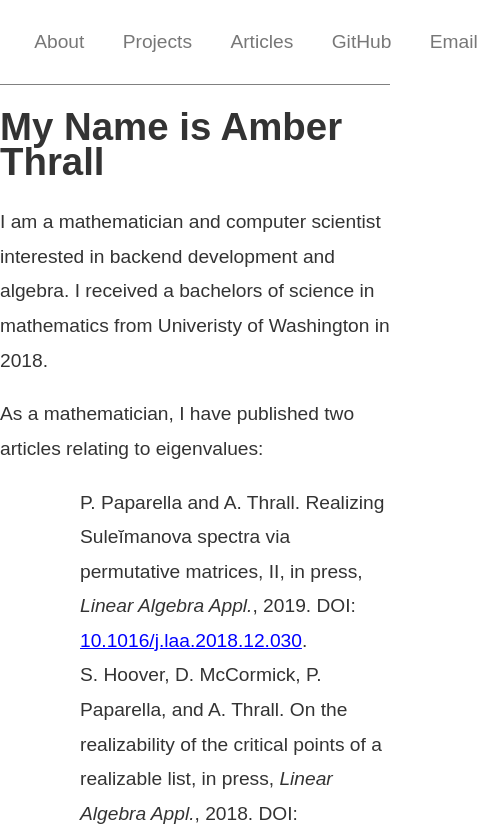
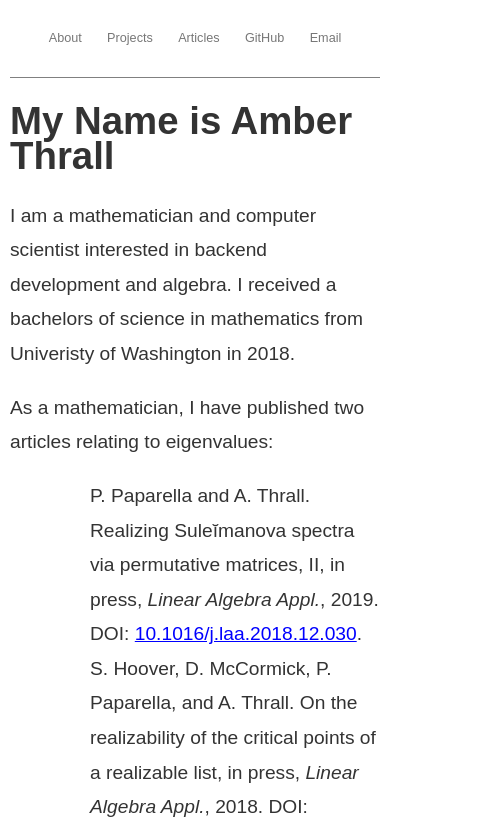
Before and after one commit to AmberThrall/amberthrall.github.io, a React (Create React App) app: page / in a window 390 px wide. Shown: the top 833 px of the page, 497 px wide, since content can reach past the window. Built offline with nearby package versions, Linux system fonts and the light colour scheme.

Commit message:
Fixed style on mobile.

```diff
--- a/src/css/App.css
+++ b/src/css/App.css
@@ -17,9 +17,12 @@ h4 {
 .container {
     max-width: 700px;
     margin: 0 auto;
+    padding-left: 10px;
+    padding-right: 10px;
 }
 
 .navigation {
+    font-size: 1.5vh;
     padding: 15px;
     text-align: center;
     border-bottom: 1px solid gray;
```
